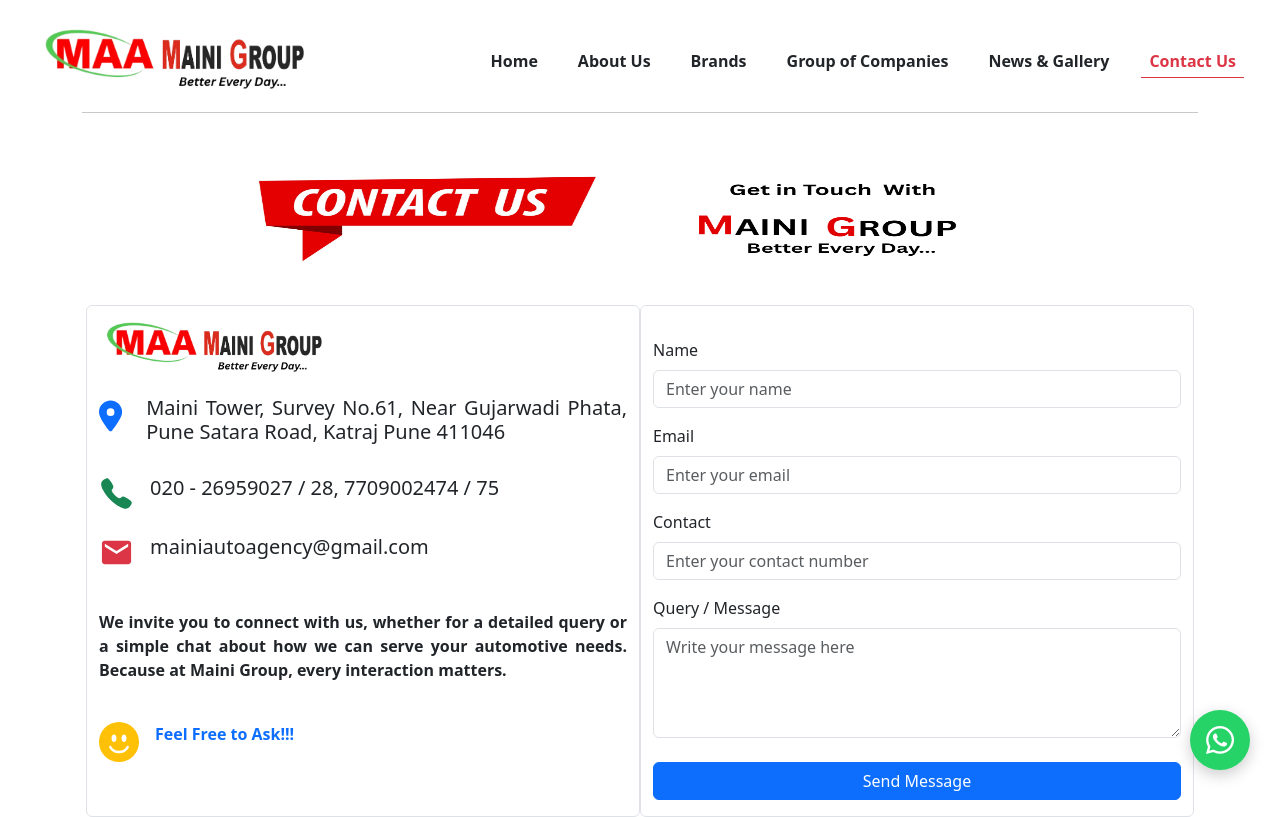
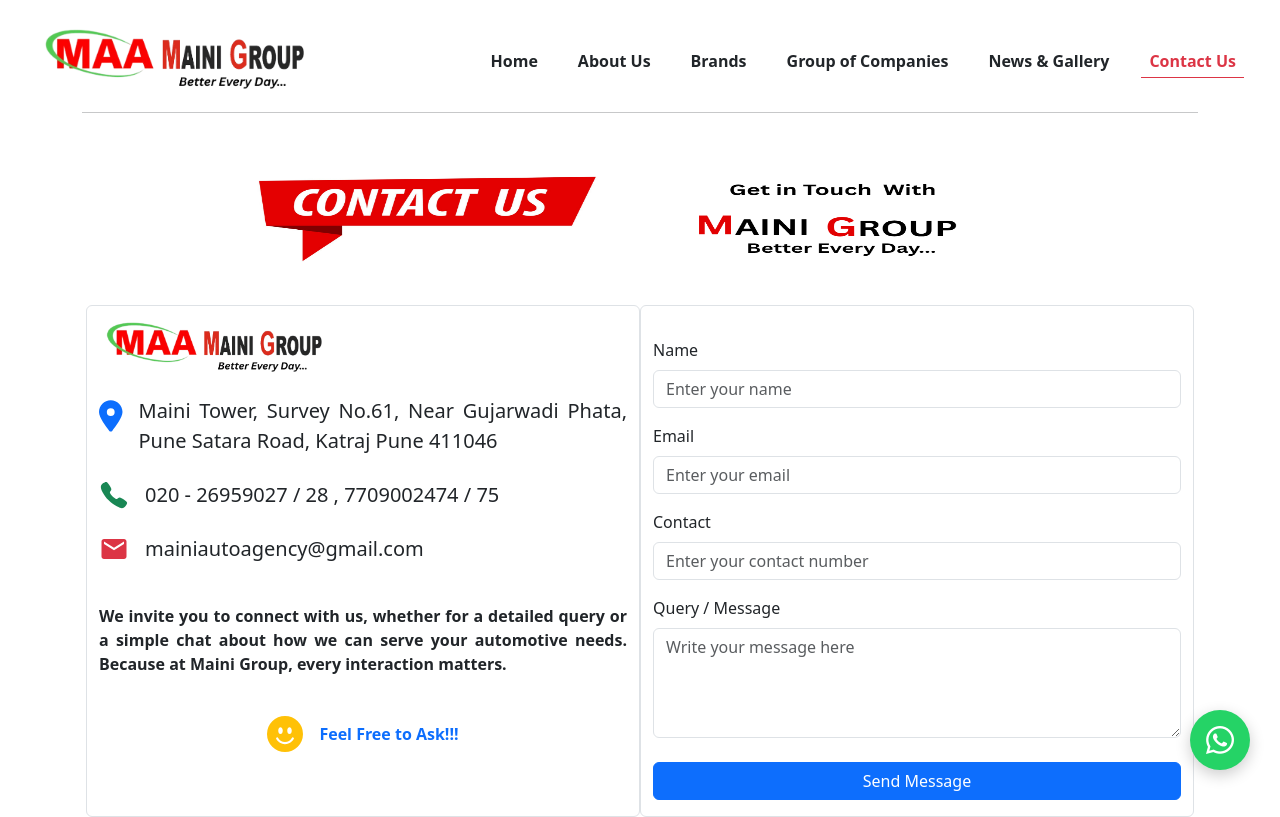
Before and after one commit to rvcjourney/reactjs, a React (Vite) app: page /contact in a window 1280 px wide. Shown: the top 817 px of the page. Built offline with nearby package versions, Linux system fonts and the light colour scheme.

Commit message:
Contact Toggle

```diff
--- a/src/components/Navbar.jsx
+++ b/src/components/Navbar.jsx
@@ -111,8 +111,9 @@
             {/* Mobile menu overlay */}
             {menuOpen && (
                 <div className={`mobile-menu-overlay ${menuOpen ? "open" : "closed"}`}>
-                    <div ref={menuRef} className="mobile-menu-content">
-                        <button className="close-btn" onClick={() => setMenuOpen(false)}>
+                    {/* <div ref={menuRef} className="mobile-menu-content"> */}
+                        {/* <button className="close-btn" onClick={() => setMenuOpen(false)}> */}
+                        <button className='close-btn' onClick={toggleMenu}>
                             <RxCross1 size={32} color="white" />
                         </button>
                         <ul className="mobile-nav fw-bold">
@@ -121,7 +122,9 @@
                                     "nav-link " + (isActive ? "text-danger fw-bold" : "text-white")
                                 }
                                     to="/"
-                                    onClick={() => setMenuOpen(false)}>
+                                    // onClick={() => setMenuOpen(false)}>
+                                    onClick={toggleMenu}
+                                >
                                     Home</NavLink></li>
                             <li>
                                 <NavLink
@@ -129,7 +132,8 @@
                                         "nav-link " + (isActive ? "text-danger fw-bold" : "text-white")
                                     }
                                     to="/about"
-                                    onClick={() => setMenuOpen(false)}
+                                    // onClick={() => setMenuOpen(false)}
+                                    onClick={toggleMenu}
                                 >
                                     About Us
                                 </NavLink>
@@ -140,7 +144,8 @@
                                         "nav-link " + (isActive ? "text-danger fw-bold" : "text-white")
                                     }
                                     to="/brands"
-                                    onClick={() => setMenuOpen(false)}
+                                    // onClick={() => setMenuOpen(false)}
+                                    onClick={toggleMenu}
                                 >
                                     Brands
                                 </NavLink>
@@ -151,7 +156,8 @@
                                         "nav-link " + (isActive ? "text-danger fw-bold" : "text-white")
                                     }
                                     to="/company"
-                                    onClick={() => setMenuOpen(false)}
+                                    // onClick={() => setMenuOpen(false)}
+                                    onClick={toggleMenu}
                                 >
                                     Group of Companies
                                 </NavLink>
@@ -162,7 +168,8 @@
                                         "nav-link " + (isActive ? "text-danger fw-bold" : "text-white")
                                     }
                                     to="/newsgallery"
-                                    onClick={() => setMenuOpen(false)}
+                                    // onClick={() => setMenuOpen(false)}
+                                    onClick={toggleMenu}
                                 >
                                     News & Gallery
                                 </NavLink>
@@ -173,14 +180,15 @@
                                         "nav-link " + (isActive ? "text-danger fw-bold" : "text-white")
                                     }
                                     to="/contact"
-                                    onClick={() => setMenuOpen(false)}
+                                    // onClick={() => setMenuOpen(false)}
+                                    onClick={toggleMenu}
                                 >
                                     Contact Us
                                 </NavLink>
                             </li>
                         </ul>
                     </div>
-                </div>
+                // </div>
             )}
         </>
     );
--- a/src/design/Home.css
+++ b/src/design/Home.css
@@ -369,3 +369,23 @@
     /* margin-bottom: -10px; */
   }
 }
+
+
+
+/*  ---------------------------- Footer Text-ize ------------------------------     */
+
+.custom-size{
+  font-size: 1.25rem;
+  font-weight:500;
+  text-align:justify;
+}
+
+.custom-size.takeleft{
+  text-align: left !important;
+}
+
+@media(max-width: 768px){
+  .custom-size{
+    font-size:1rem;
+  }
+}
--- a/src/pages/Contact.jsx
+++ b/src/pages/Contact.jsx
@@ -7,6 +7,7 @@
 import logoblack from '../assets/Maini_Logo_Black.png';
 // import contactimg from '../assets/contact_image.png';
 import headcontact from '../assets/headcontact.png';
+import '../design/Home.css';
 
 const Contact = () => {
   const [formData, setFormData] = useState({
@@ -56,19 +57,19 @@
               <img src={logoblack} className="rounded img-fluid bg-white mt-3" style={{height: '50px'}} alt="logo" />
             </div>
             <div className="d-flex align-items-start gap-3">
-              <FaLocationDot size={40} className="text-primary me-2" />
-              <h5 style={{textAlign: 'justify'}}>
+              <FaLocationDot size={40} className="text-primary" />
+              <p className="custom-size mb-0">
                 Maini Tower, Survey No.61, Near Gujarwadi Phata, Pune Satara
                 Road, Katraj Pune 411046
-              </h5>
+              </p>
             </div>
             <div className="d-flex align-items-start gap-3">
-              <IoCall size={35} className="text-success" />
-              <h5>020 - 26959027 / 28, 7709002474 / 75</h5>
+              <IoCall size={30} className="text-success" />
+              <p className="custom-size takeleft mb-0">020 - 26959027 / 28 , 7709002474 / 75</p>
             </div>
             <div className="d-flex align-items-start gap-3">
-              <MdEmail size={35} className="text-danger" />
-              <h5>mainiautoagency@gmail.com</h5>
+              <MdEmail size={30} className="text-danger" />
+              <p className="custom-size mb-0">mainiautoagency@gmail.com</p>
             </div>
             <div className="mt-3">
               <p className="fw-semibold" style={{textAlign:'justify'}}>
@@ -76,8 +77,8 @@
                 or a simple chat about how we can serve your automotive needs.
                 Because at Maini Group, every interaction matters.
               </p>
-              <div className="d-flex text-center text-primary fw-bold gap-3 py-4">
-                <BsEmojiSmileFill size={40} className="text-warning" />
+              <div className="d-flex align-items-center justify-content-center text-primary fw-bold gap-3 py-4">
+                <BsEmojiSmileFill size={36} className="text-warning h-2" />
                 <span>Feel Free to Ask!!!</span>
               </div>
             </div>
```
